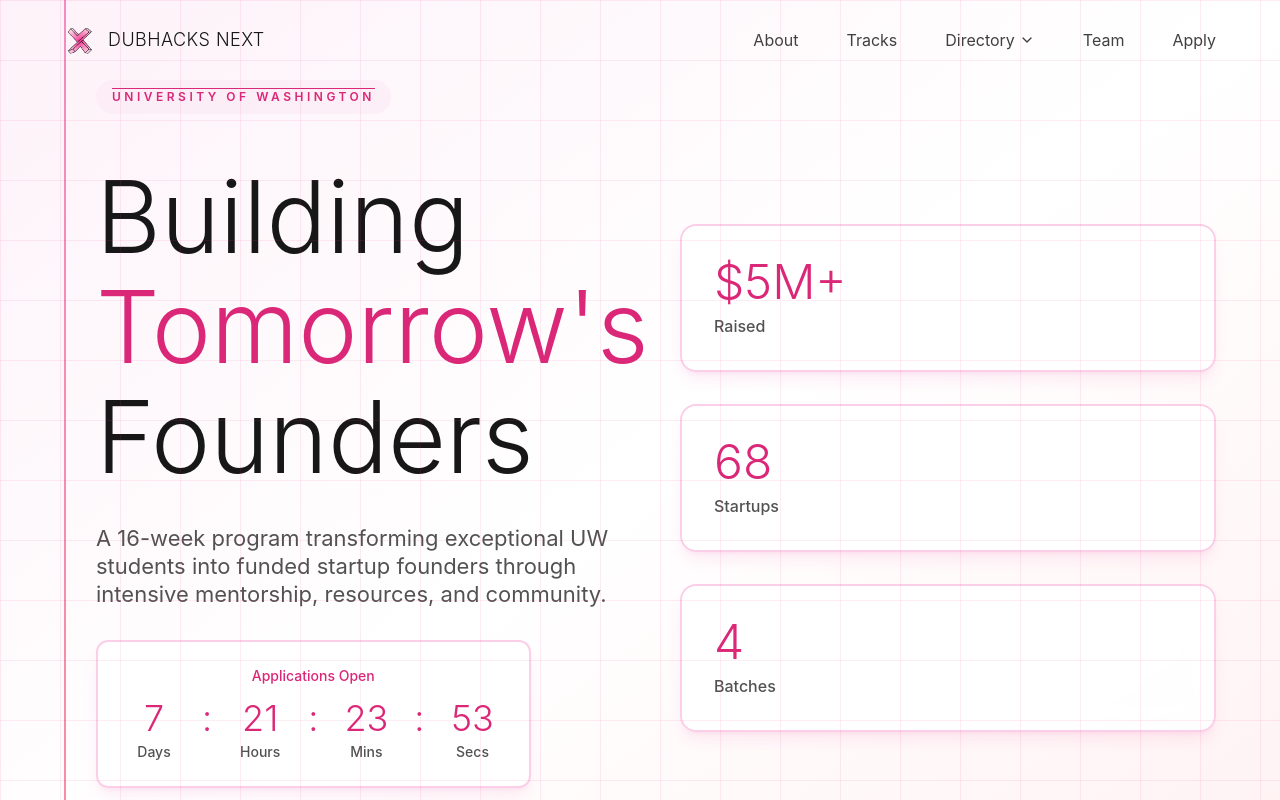
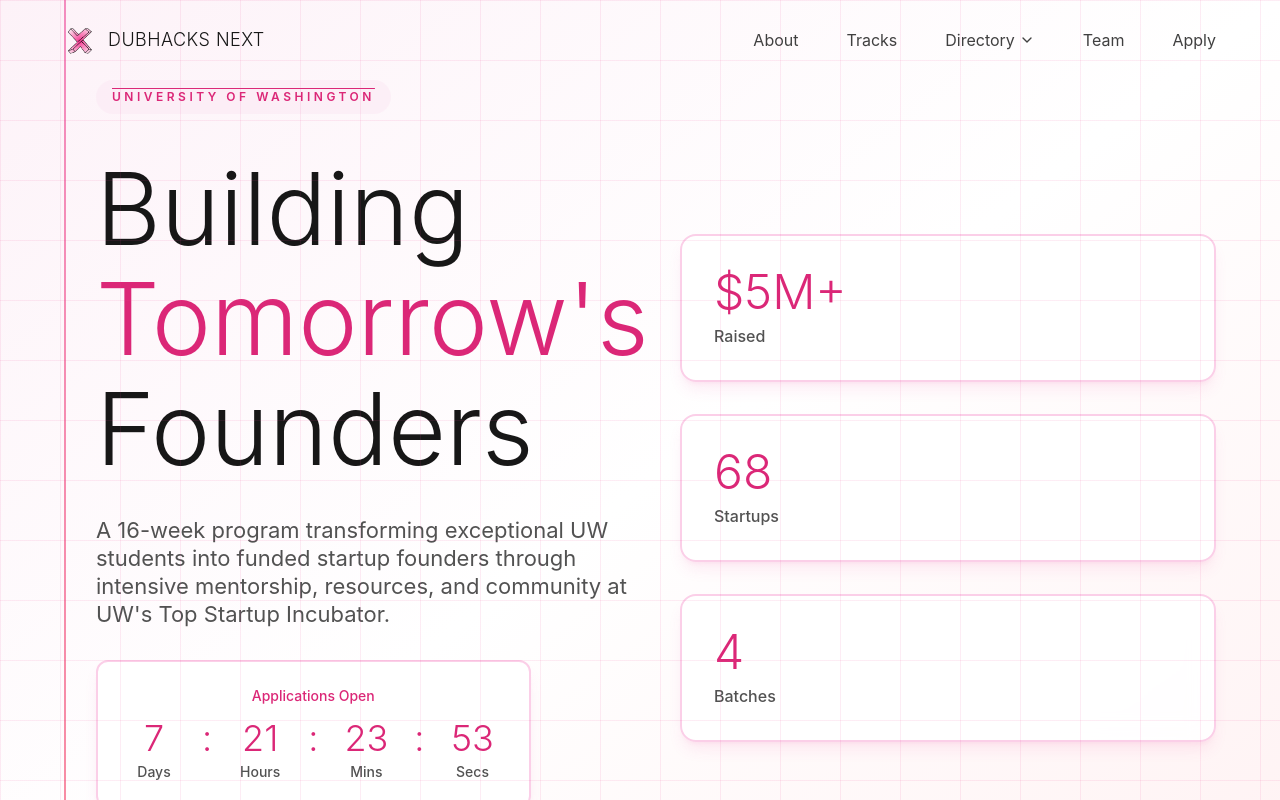
Before and after one commit to v-kliu/dubhacks-next, a React (Create React App) app: page / in a window 1280 px wide. Shown: the top 800 px of the page. Built offline with nearby package versions, Linux system fonts and the light colour scheme.

Commit message:
2 small updates for aarfan

```diff
--- a/src/components/HeroSection.tsx
+++ b/src/components/HeroSection.tsx
@@ -99,7 +99,7 @@
               </motion.div>
 
               <div className="space-y-6 md:space-y-8 lg:order-1">
-                <div className="overline text-primary-600 mb-4 inline-block px-4 py-2 bg-primary-100/50 rounded-full">
+                <div className="overline text-primary-600 mb-2 inline-block px-4 py-2 bg-primary-100/50 rounded-full">
                   UNIVERSITY OF WASHINGTON
                 </div>
 
@@ -110,8 +110,8 @@
                 </h1>
 
                 <p className="text-neutral-600 text-base md:text-lg lg:text-subhead max-w-xl leading-relaxed">
-                  A 16-week program transforming exceptional UW students
-                  into funded startup founders through intensive mentorship, resources, and community.
+                  A 16-week program transforming exceptional UW students into funded startup founders
+                  through intensive mentorship, resources, and community at UW's Top Startup Incubator.
                 </p>
 
                 {/* Countdown Timer */}
--- a/src/components/TracksSection.tsx
+++ b/src/components/TracksSection.tsx
@@ -15,7 +15,8 @@
         'An environment to explore, build, and break your ideas',
         'Ad-hoc advising via the Next team and our partners and sponsors',
         'Introduction to Seattle\'s Entrepreneurship Ecosystem through joint off-campus events',
-        'A community of fellow EiRs (potential co-Founders) and student founders at UW'
+        'A community of fellow EiRs (potential co-Founders) and student founders at UW',
+        'Present at Demo Day'
       ],
       lookingFor: {
         title: 'What We\'re Looking For',
@@ -41,7 +42,8 @@
         'Ad-hoc advising via the Next team and our partners and sponsors',
         'Hiring support',
         'Access to our network',
-        'A community of amazing fellow founders and Entrepreneurs-in-Residence!'
+        'A community of amazing fellow founders and Entrepreneurs-in-Residence!',
+        'Present at Demo Day'
       ],
       lookingFor: {
         title: 'What We\'re Looking For',
```
Also changed, not shown: .claude/settings.local.json (added).
